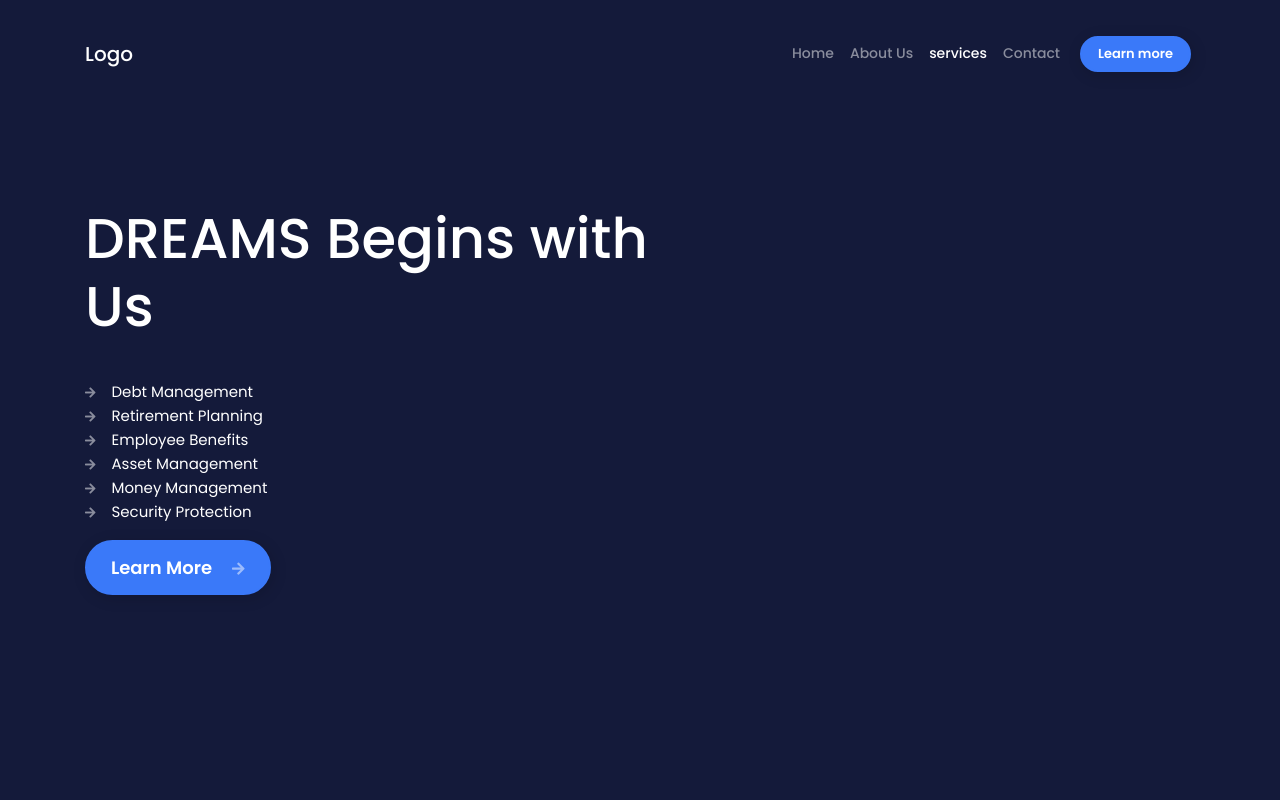
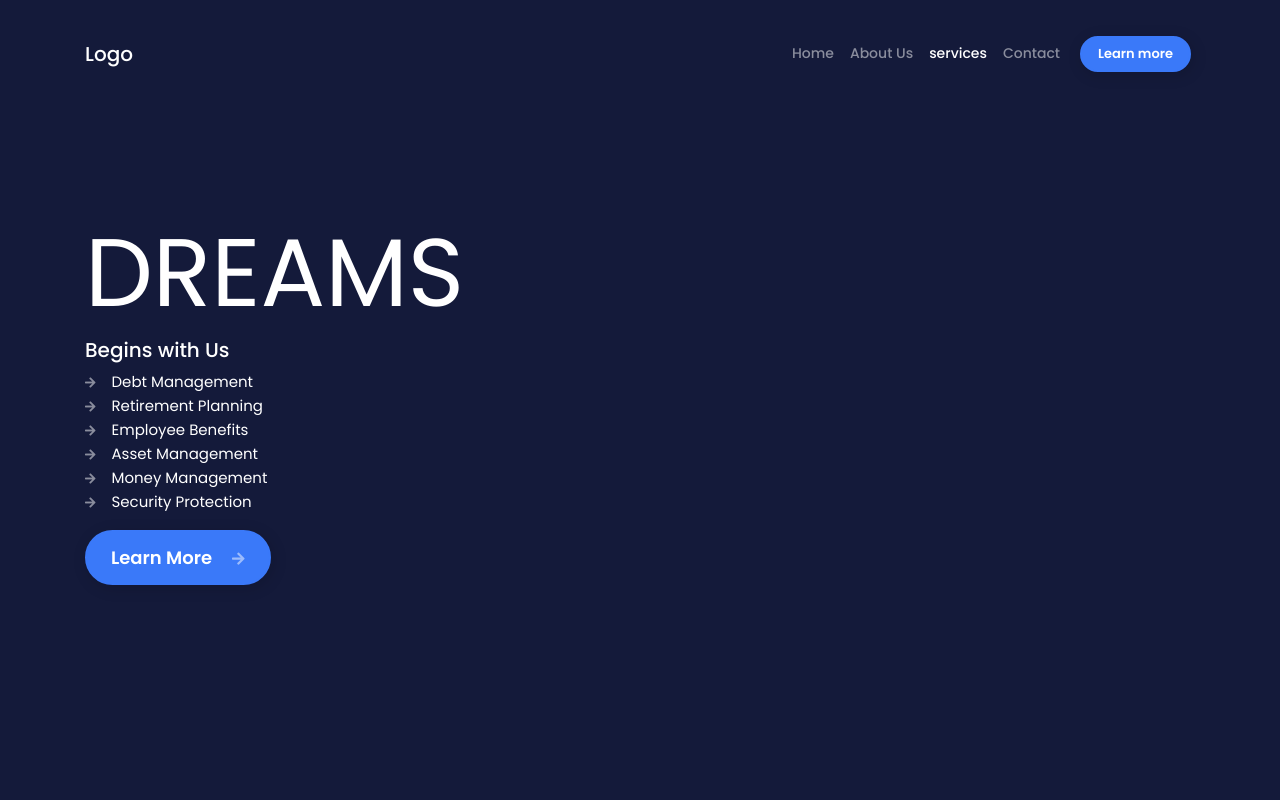
Before and after one commit to idibiatech/finance02, a plain HTML site: page index.html in a window 1280 px wide. Shown: the top 800 px of the page. Drawn offline with Linux system fonts and the light colour scheme.

Commit message:
changes to hero text

```diff
--- a/index.html
+++ b/index.html
@@ -87,7 +87,10 @@
 				<div class="container align-self-center align-items-center">
 					<div class="row">
 						<div class="col-md-7">
-							<h1 data-animate="ts-fadeInUp">DREAMS Begins with Us</h1>
+							<h1 data-animate="ts-fadeInUp h5 display-5">
+								<span class="h1 d-block display-1">DREAMS</span>
+								Begins with Us
+							</h1>
 							<div data-animate="ts-fadeInUp" data-delay=".1s">
 								<div class="hero-list-container">
 									<ul class="hero-list">
```
